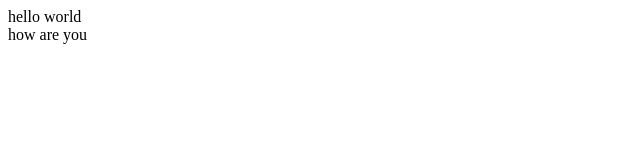
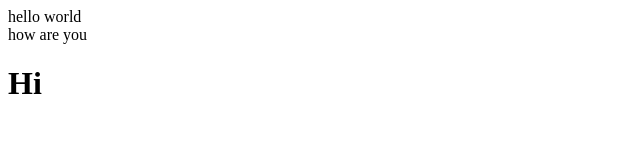
Before and after one commit to finalmantt/eWeb, a plain HTML site: page index.html in a window 1280 px wide. Shown: the full height of the page, 0-640 px from the left. Drawn offline with Linux system fonts and the light colour scheme.

Commit message:
insert hi

```diff
--- a/index.html
+++ b/index.html
@@ -6,8 +6,11 @@
     <meta name="viewport" content="width=device-width, initial-scale=1.0" />
     <title>Document</title>
   </head>
-  hello world
-  <br />
-  how are you
-  <body></body>
+
+  <body>
+    hello world
+    <br />
+    how are you
+    <h1>Hi</h1>
+  </body>
 </html>
```
